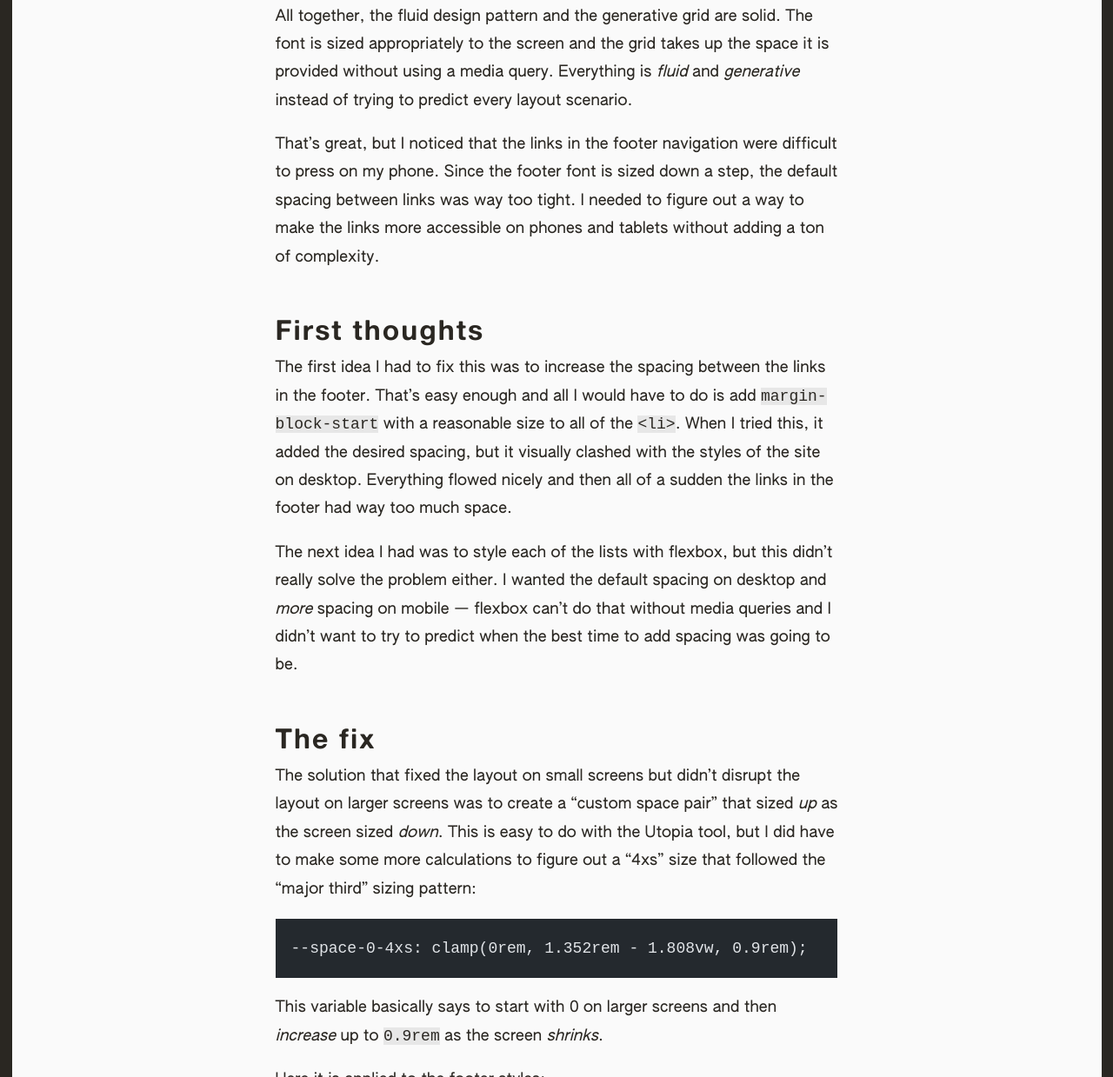
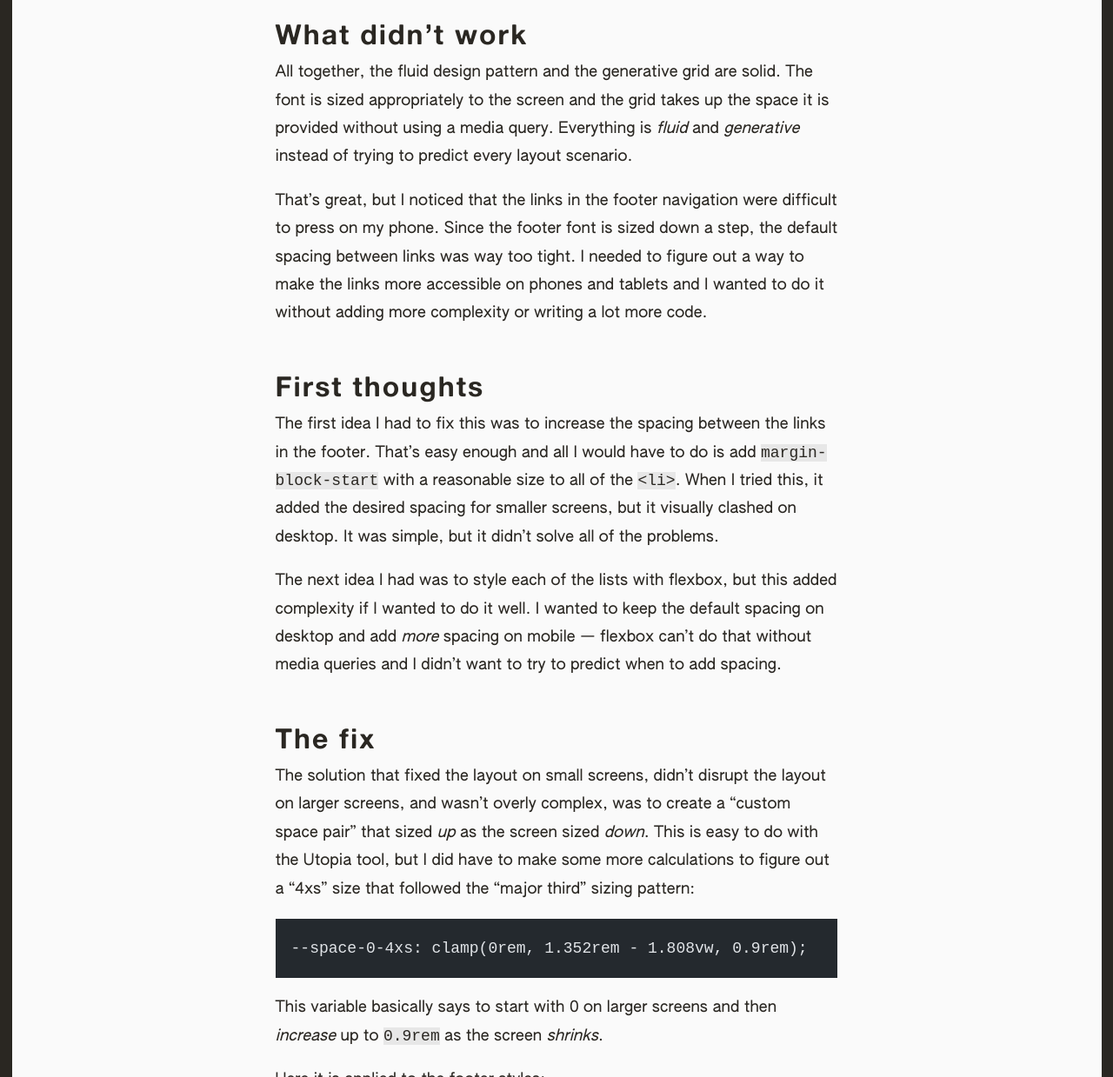
Before and after one commit to z336/blog, an Astro site: page /writing/accessible-spacing-in-footers in a window 1280 px wide. Shown: the part 1737-2976 px from the top of the page at 87% size. Built offline with nearby package versions, Linux system fonts and the light colour scheme; Astro itself is replaced by a stand-in of ours; code samples lack their colours.

Commit message:
edits to the recent blog post

````diff
--- a/src/pages/writing/accessible-spacing-in-footers.md
+++ b/src/pages/writing/accessible-spacing-in-footers.md
@@ -28,7 +28,7 @@ The footer layout uses [CSS grid](https://css-tricks.com/snippets/css/complete-g
 }
 ```
 
-This creates a grid layout that generates columns automatically, based on the content that exists in the HTML. As the screen becomes smaller, grid items drop below each other until all of them are stacked vertically.
+This creates a grid layout that generates columns automatically, based on the content that exists in the HTML. As the screen becomes smaller, grid items drop below each other until all of them are stacked vertically. No media queries or breakpoints are required for this magic, so I don't have to try to predict when and where the breaks should occur.
 
 It's an interesting pattern because typically grids are used for more rigid layouts, while [flexbox](https://css-tricks.com/snippets/css/a-guide-to-flexbox/) might be used when the layout needs to be more fluid or it is less predictable. I could probably get the same effect on this site using flexbox, but this works well.
 
@@ -36,17 +36,17 @@ It's an interesting pattern because typically grids are used for more rigid layo
 
 All together, the fluid design pattern and the generative grid are solid. The font is sized appropriately to the screen and the grid takes up the space it is provided without using a media query. Everything is _fluid_ and _generative_ instead of trying to predict every layout scenario.
 
-That's great, but I noticed that the links in the footer navigation were difficult to press on my phone. Since the footer font is sized down a step, the default spacing between links was way too tight. I needed to figure out a way to make the links more accessible on phones and tablets without adding a ton of complexity.
+That's great, but I noticed that the links in the footer navigation were difficult to press on my phone. Since the footer font is sized down a step, the default spacing between links was way too tight. I needed to figure out a way to make the links more accessible on phones and tablets and I wanted to do it without adding more complexity or writing a lot more code.
 
 ## First thoughts
 
-The first idea I had to fix this was to increase the spacing between the links in the footer. That's easy enough and all I would have to do is add `margin-block-start` with a reasonable size to all of the `<li>`. When I tried this, it added the desired spacing, but it visually clashed with the styles of the site on desktop. Everything flowed nicely and then all of a sudden the links in the footer had way too much space.
+The first idea I had to fix this was to increase the spacing between the links in the footer. That's easy enough and all I would have to do is add `margin-block-start` with a reasonable size to all of the `<li>`. When I tried this, it added the desired spacing for smaller screens, but it visually clashed on desktop. It was simple, but it didn't solve all of the problems.
 
-The next idea I had was to style each of the lists with flexbox, but this didn't really solve the problem either. I wanted the default spacing on desktop and _more_ spacing on mobile — flexbox can't do that without media queries and I didn't want to try to predict when the best time to add spacing was going to be.
+The next idea I had was to style each of the lists with flexbox, but this added complexity if I wanted to do it well. I wanted to keep the default spacing on desktop and add _more_ spacing on mobile — flexbox can't do that without media queries and I didn't want to try to predict when to add spacing.
 
 ## The fix
 
-The solution that fixed the layout on small screens but didn't disrupt the layout on larger screens was to create a "custom space pair" that sized _up_ as the screen sized _down_. This is easy to do with the Utopia tool, but I did have to make some more calculations to figure out a "4xs" size that followed the "major third" sizing pattern:
+The solution that fixed the layout on small screens, didn't disrupt the layout on larger screens, and wasn't overly complex, was to create a "custom space pair" that sized _up_ as the screen sized _down_. This is easy to do with the Utopia tool, but I did have to make some more calculations to figure out a "4xs" size that followed the "major third" sizing pattern:
 
 ```css
 --space-0-4xs: clamp(0rem, 1.352rem - 1.808vw, 0.9rem);
````
